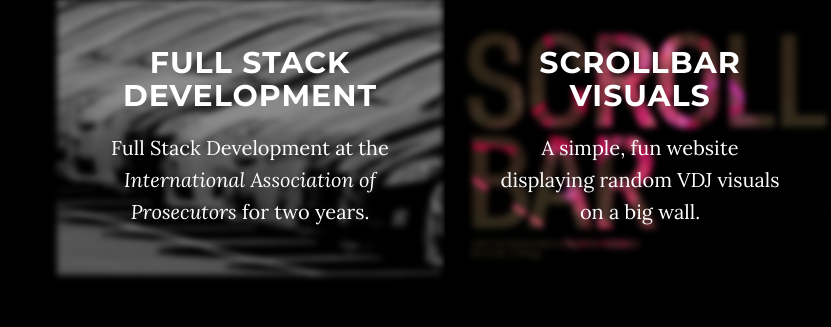
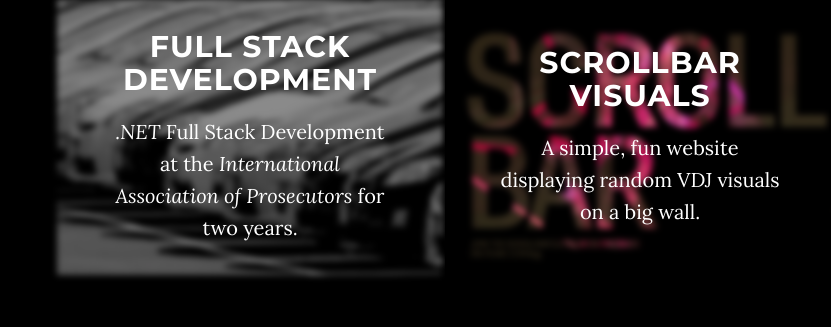
Before and after one commit to andersfischernielsen/andersfischernielsen.github.io, a plain HTML site: page index.html in a window 1280 px wide. Shown: the part 2018-2345 px from the top of the page, 0-831 px from the left. Drawn offline with Linux system fonts and the light colour scheme.

Commit message:
Update index.html

```diff
--- a/index.html
+++ b/index.html
@@ -131,11 +131,11 @@
             </a>
     	</div>
         <div class="row">
-            <a href="" class="col-lg-4 project-box">
+            <a href="http://www.iap-association.org/" class="col-lg-4 project-box">
                 <div class="project-box-background" id="project-box-4"></div>
                 <div class="project-box-inner">
                 	<h2>Full Stack Development</h2>
-                	<p>Full Stack Development at the <i>International Association of Prosecutors</i> for two years.</p>
+                	<p><i>.NET</i> Full Stack Development at the <i>International Association of Prosecutors</i> for two years.</p>
                 </div>
             </a>
             <a href="https://github.com/andersfischernielsen/ScrollBar-Visual" class="col-lg-4 project-box">
```
